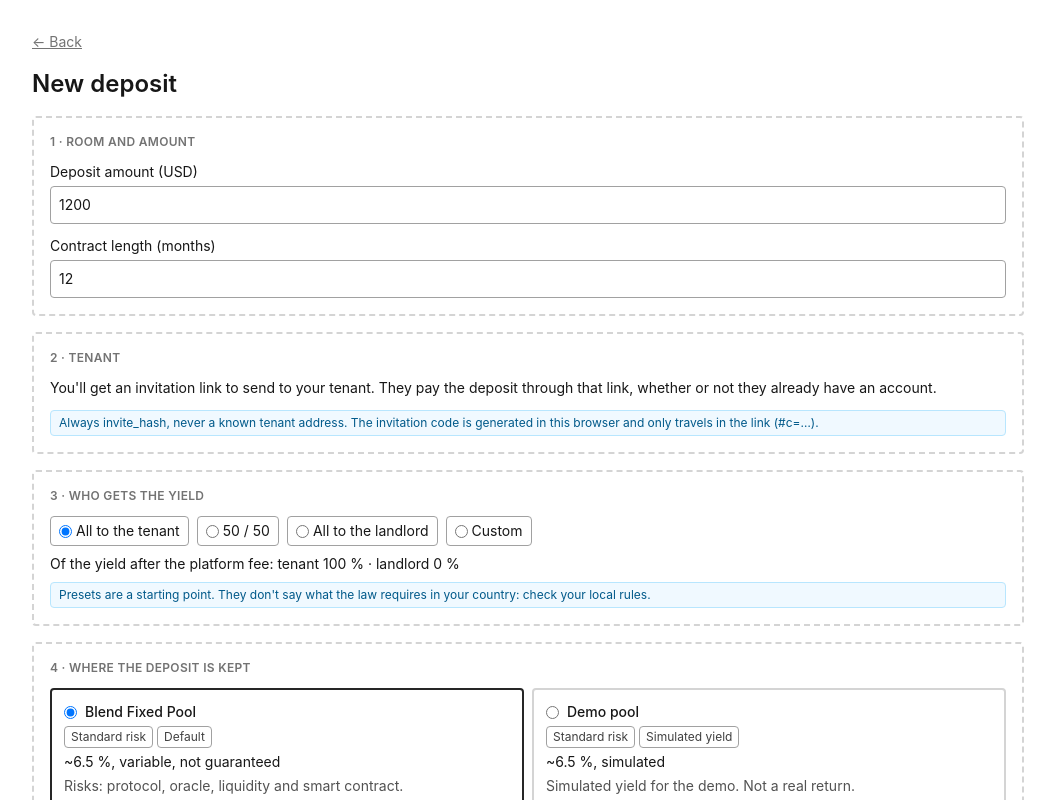
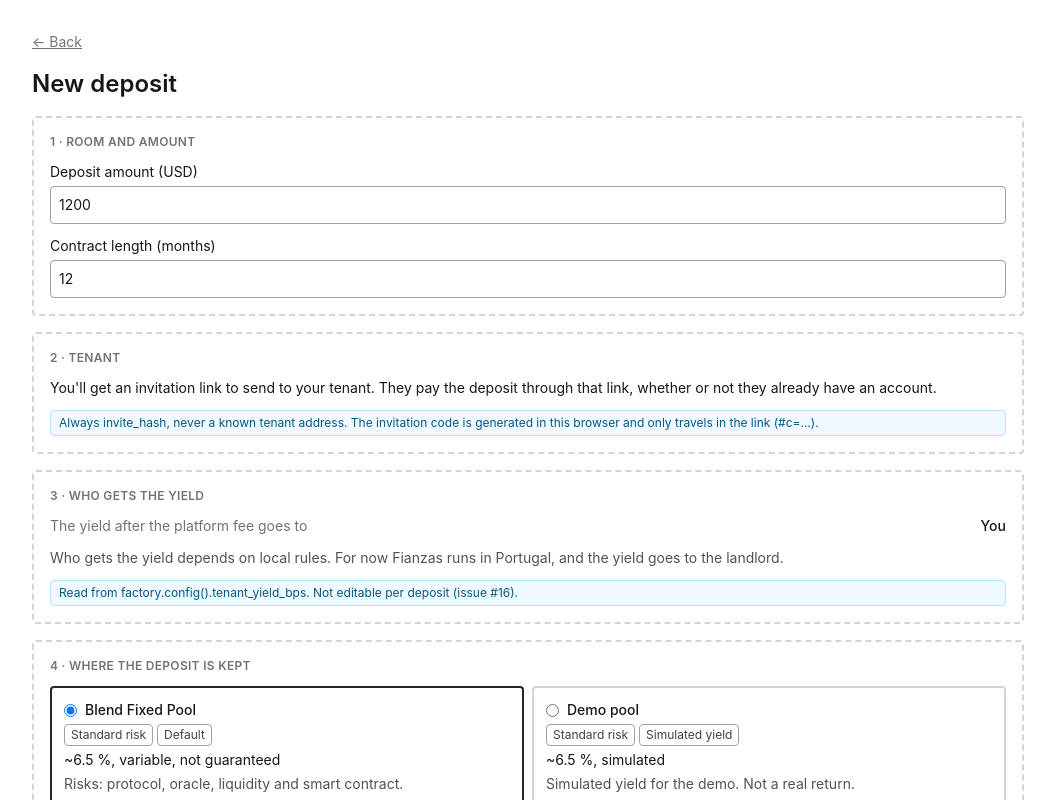
Before and after one commit to jzelada97/Pledge, a Next.js app in the folder apps/web/: page /landlord/new in a window 1280 px wide. Shown: the top 800 px of the page, without its empty margins (112-1167 px from the left). Built offline with nearby package versions, Linux system fonts and the light colour scheme.

Commit message:
feat(web): fijar el reparto del rendimiento por jurisdicción
Se quitan los presets de política: el casero ya no elige quién se lleva el
rendimiento. La UI lo lee de Terms y solo informa de a quién va. MVP en
Portugal: todo el rendimiento neto al casero (tenant_yield_bps = 0).

Refs: #16

```diff
--- a/apps/web/app/landlord/deposits/[id]/page.tsx
+++ b/apps/web/app/landlord/deposits/[id]/page.tsx
@@ -6,6 +6,7 @@ import { ME_LANDLORD, depositById } from "@/lib/fixtures";
 import { STATUS_LABEL, date, daysFromNow, money, nowSecs, percent } from "@/lib/format";
 import { breakdown, split } from "@/lib/split";
 import { RISK_LABEL, STRATEGY_COPY } from "@/lib/strategies";
+import { yieldGoesTo } from "@/lib/yield-policy";
 
 export default async function DepositDetail({ params }: PageProps<"/landlord/deposits/[id]">) {
   const { id } = await params;
@@ -35,7 +36,7 @@ export default async function DepositDetail({ params }: PageProps<"/landlord/dep
         <Box title="Terms">
           <Row label="Deposit" value={money(terms.amount)} />
           <Row label="Contract end" value={`${date(terms.end_ts)} (${daysFromNow(terms.end_ts)})`} />
-          <Row label="Tenant's share of the yield" value={percent(terms.tenant_yield_bps)} />
+          <Row label="Yield after the platform fee goes to" value={yieldGoesTo(terms.tenant_yield_bps, "landlord")} />
           <Row label="Platform fee (on the yield only)" value={percent(terms.platform_fee_bps)} />
           <Row label="Good-faith deposit to stop" value={money(terms.stop_bond)} />
           {live && <Row label="If you don't respond, the tenant can claim" value={daysFromNow(d.timeout_at)} />}
@@ -46,7 +47,7 @@ export default async function DepositDetail({ params }: PageProps<"/landlord/dep
           {b.deduction > 0n && <Row label="Deduction to you" value={money(b.deduction)} />}
           <Row label={d.data.settlement ? "Yield (variable)" : "Yield so far (variable)"} value={money(s.yield_total)} />
           <Row label="· Platform fee" value={money(b.platformFee)} />
-          <Row label="· Tenant" value={money(b.tenantYield)} />
+          {terms.tenant_yield_bps > 0 && <Row label="· Tenant" value={money(b.tenantYield)} />}
           <Row label="· You" value={money(b.landlordYield)} />
           <Note>The deposit and the yield are always shown apart. The deposit itself never pays fees.</Note>
         </Box>
--- a/apps/web/app/landlord/new/page.tsx
+++ b/apps/web/app/landlord/new/page.tsx
@@ -1,7 +1,6 @@
 "use client";
 
 import { useState } from "react";
-import { PolicyPicker } from "@/components/policy-picker";
 import { SignButton } from "@/components/sign-button";
 import { StrategyPicker } from "@/components/strategy-picker";
 import { Box, Note, Row, Screen } from "@/components/wire";
@@ -9,19 +8,19 @@ import { CONFIG } from "@/lib/fixtures";
 import { money, percent, toUnits } from "@/lib/format";
 import { breakdown, computeStopBond, split } from "@/lib/split";
 import { DEFAULT_STRATEGY_ID, STRATEGY_COPY } from "@/lib/strategies";
+import { YIELD_POLICY_NOTE, yieldGoesTo } from "@/lib/yield-policy";
 
 const EXAMPLE_APY = 0.065; // placeholder for the live APY read from Strategy.apy_pool
 
 export default function NewDeposit() {
   const [amount, setAmount] = useState(1200);
   const [months, setMonths] = useState(12);
-  const [tenantBps, setTenantBps] = useState(10000);
   const [strategyId, setStrategyId] = useState(DEFAULT_STRATEGY_ID);
 
   const units = toUnits(amount);
   const earns = strategyId === "usdc_fixed" || strategyId === "usdc_mock";
   const exampleYield = earns ? toUnits(amount * EXAMPLE_APY * (months / 12)) : 0n;
-  const preview = split(units, units + exampleYield, 0n, CONFIG.platform_fee_bps, tenantBps);
+  const preview = split(units, units + exampleYield, 0n, CONFIG.platform_fee_bps, CONFIG.tenant_yield_bps);
   const b = breakdown(preview, units);
   const bond = computeStopBond(units, CONFIG.stop_bond_min, CONFIG.stop_bond_bps);
 
@@ -63,7 +62,9 @@ export default function NewDeposit() {
       </Box>
 
       <Box title="3 · Who gets the yield">
-        <PolicyPicker bps={tenantBps} onChange={setTenantBps} />
+        <Row label="The yield after the platform fee goes to" value={yieldGoesTo(CONFIG.tenant_yield_bps, "landlord")} />
+        <p className="text-sm text-neutral-600">{YIELD_POLICY_NOTE}</p>
+        <Note>Read from factory.config().tenant_yield_bps. Not editable per deposit (issue #16).</Note>
       </Box>
 
       <Box title="4 · Where the deposit is kept">
@@ -76,7 +77,7 @@ export default function NewDeposit() {
         <Row label="Strategy" value={STRATEGY_COPY[strategyId].name} />
         <Row label={`Example yield over ${months} months (${STRATEGY_COPY[strategyId].apy})`} value={money(exampleYield)} />
         <Row label={`· Platform fee (${percent(CONFIG.platform_fee_bps)} of the yield)`} value={money(preview.to_treasury)} />
-        <Row label="· Tenant's share of the yield" value={money(b.tenantYield)} />
+        {CONFIG.tenant_yield_bps > 0 && <Row label="· Tenant's share of the yield" value={money(b.tenantYield)} />}
         <Row label="· Your share of the yield" value={money(b.landlordYield)} />
         <Row label="Good-faith deposit if you stop the release" value={money(bond)} />
         <Note>Example only: the yield is variable and can be lower, or zero.</Note>
--- a/apps/web/components/policy-picker.tsx
+++ /dev/null
@@ -1,50 +0,0 @@
-"use client";
-
-import { useState } from "react";
-import { PRESETS, PRESET_DISCLAIMER } from "@/lib/presets";
-import { percent } from "@/lib/format";
-import { Note } from "./wire";
-
-export function PolicyPicker(props: { bps: number; onChange: (bps: number) => void }) {
-  // "Custom" is its own choice: deriving it from bps alone would snap back to a preset with the same value.
-  const [custom, setCustom] = useState(() => !PRESETS.some((p) => p.bps === props.bps));
-  const preset = custom ? "custom" : (PRESETS.find((p) => p.bps === props.bps)?.id ?? "custom");
-  return (
-    <div className="flex flex-col gap-2">
-      <div className="flex flex-wrap gap-2">
-        {PRESETS.map((p) => (
-          <label key={p.id} className="flex items-center gap-1 rounded border border-neutral-400 px-2 py-1 text-sm">
-            <input
-              type="radio"
-              name="policy"
-              checked={preset === p.id}
-              onChange={() => {
-                setCustom(p.bps === null);
-                if (p.bps !== null) props.onChange(p.bps);
-              }}
-            />
-            {p.label}
-          </label>
-        ))}
-      </div>
-      {preset === "custom" && (
-        <label className="flex items-center gap-2 text-sm">
-          Tenant gets
-          <input
-            type="range"
-            min={0}
-            max={10000}
-            step={500}
-            value={props.bps}
-            onChange={(e) => props.onChange(Number(e.target.value))}
-          />
-          {percent(props.bps)}
-        </label>
-      )}
-      <p className="text-sm">
-        Of the yield after the platform fee: tenant {percent(props.bps)} · landlord {percent(10000 - props.bps)}
-      </p>
-      <Note>{PRESET_DISCLAIMER}</Note>
-    </div>
-  );
-}
--- a/apps/web/lib/fixtures.ts
+++ b/apps/web/lib/fixtures.ts
@@ -9,6 +9,7 @@ export const CONFIG = {
   platform_fee_bps: 2000,
   stop_bond_min: toUnits(10),
   stop_bond_bps: 500,
+  tenant_yield_bps: 0, // set per jurisdiction in GlobalConfig (issue #16). MVP: Portugal, all net yield to the landlord
   timeout_secs: 30n * DAY,
   review_timeout_secs: 30n * DAY,
 };
@@ -22,7 +23,6 @@ interface Opts {
   amount: number;
   endInDays: number;
   fundedDaysAgo?: number;
-  tenantYieldBps?: number;
   strategyId?: string;
   accrued?: number;
   approvedBy?: string[];
@@ -38,7 +38,6 @@ function row(id: number, status: Status, o: Opts): DepositRow {
   const funded = o.fundedDaysAgo !== undefined;
   const stopped_ts = o.stoppedDaysAgo !== undefined ? now - BigInt(o.stoppedDaysAgo) * DAY : 0n;
   const accrued = toUnits(o.accrued ?? 0);
-  const tenantYieldBps = o.tenantYieldBps ?? 10000;
   const approvedBy = o.approvedBy ?? [];
   const settled = status === "Settled";
   return {
@@ -55,7 +54,7 @@ function row(id: number, status: Status, o: Opts): DepositRow {
         landlord: ME_LANDLORD,
         amount,
         end_ts,
-        tenant_yield_bps: tenantYieldBps,
+        tenant_yield_bps: CONFIG.tenant_yield_bps,
         strategy: strategyById(o.strategyId ?? "usdc_fixed"),
         platform_fee_bps: CONFIG.platform_fee_bps,
         treasury: "FIXTURE_TREASURY",
@@ -79,7 +78,7 @@ function row(id: number, status: Status, o: Opts): DepositRow {
         bond_held: stopped_ts ? computeStopBond(amount, CONFIG.stop_bond_min, CONFIG.stop_bond_bps) : 0n,
         stop_justified: null,
       },
-      settlement: settled ? split(amount, amount + accrued, 0n, CONFIG.platform_fee_bps, tenantYieldBps) : null,
+      settlement: settled ? split(amount, amount + accrued, 0n, CONFIG.platform_fee_bps, CONFIG.tenant_yield_bps) : null,
       path: settled ? "Approved" : null,
     },
   };
@@ -87,11 +86,11 @@ function row(id: number, status: Status, o: Opts): DepositRow {
 
 export const DEPOSITS: DepositRow[] = [
   row(1, "Proposed", { amount: 800, endInDays: 300 }),
-  row(2, "Active", { amount: 1200, endInDays: 305, fundedDaysAgo: 60, accrued: 12.4, tenantYieldBps: 5000 }),
+  row(2, "Active", { amount: 1200, endInDays: 305, fundedDaysAgo: 60, accrued: 12.4 }),
   row(3, "Ending", { amount: 950, endInDays: -2, fundedDaysAgo: 365, accrued: 58.1, approvedBy: [ME_TENANT] }),
   row(4, "Stopped", { amount: 1100, endInDays: -5, fundedDaysAgo: 370, accrued: 66.9, stoppedDaysAgo: 1 }),
   row(5, "UnderReview", { amount: 700, endInDays: -10, fundedDaysAgo: 380, accrued: 44.2, stoppedDaysAgo: 6, expert: true, report: true }),
-  row(6, "Settled", { amount: 1000, endInDays: -40, fundedDaysAgo: 400, accrued: 61.0, approvedBy: [ME_TENANT, ME_LANDLORD], tenantYieldBps: 0 }),
+  row(6, "Settled", { amount: 1000, endInDays: -40, fundedDaysAgo: 400, accrued: 61.0, approvedBy: [ME_TENANT, ME_LANDLORD] }),
   row(7, "Active", { amount: 650, endInDays: 120, fundedDaysAgo: 30, strategyId: "usdc_mock", accrued: 3.3 }),
 ];
 
--- a/apps/web/lib/presets.ts
+++ /dev/null
@@ -1,10 +0,0 @@
-// Yield policy presets (docs/INTERFACES.md §10). They do not claim what the law says in any country.
-export const PRESETS = [
-  { id: "tenant", label: "All to the tenant", bps: 10000 },
-  { id: "half", label: "50 / 50", bps: 5000 },
-  { id: "landlord", label: "All to the landlord", bps: 0 },
-  { id: "custom", label: "Custom", bps: null },
-] as const;
-
-export const PRESET_DISCLAIMER =
-  "Presets are a starting point. They don't say what the law requires in your country: check your local rules.";
--- /dev/null
+++ b/apps/web/lib/yield-policy.ts
@@ -0,0 +1,12 @@
+import { percent } from "./format";
+
+// Who gets the net yield is a jurisdiction setting (GlobalConfig.tenant_yield_bps, issue #16), never a
+// per-deposit choice. The UI only reads it from Terms and says where the yield goes; it never states the law.
+export const YIELD_POLICY_NOTE =
+  "Who gets the yield depends on local rules. For now Fianzas runs in Portugal, and the yield goes to the landlord.";
+
+export function yieldGoesTo(tenantYieldBps: number, viewer: "landlord" | "tenant"): string {
+  if (tenantYieldBps === 0) return viewer === "landlord" ? "You" : "Your landlord";
+  if (tenantYieldBps === 10000) return viewer === "tenant" ? "You" : "Your tenant";
+  return `Tenant ${percent(tenantYieldBps)} · landlord ${percent(10000 - tenantYieldBps)}`;
+}
```
Also changed, not shown: 1 other file (tests, documents, lock files or other folders).
